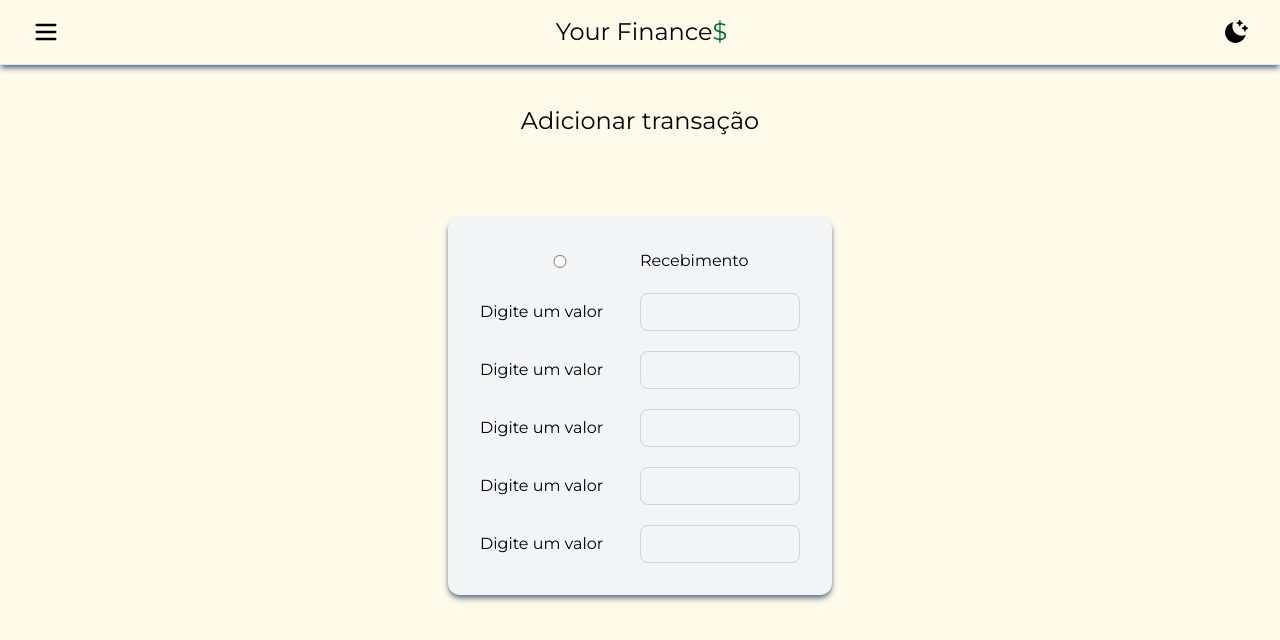
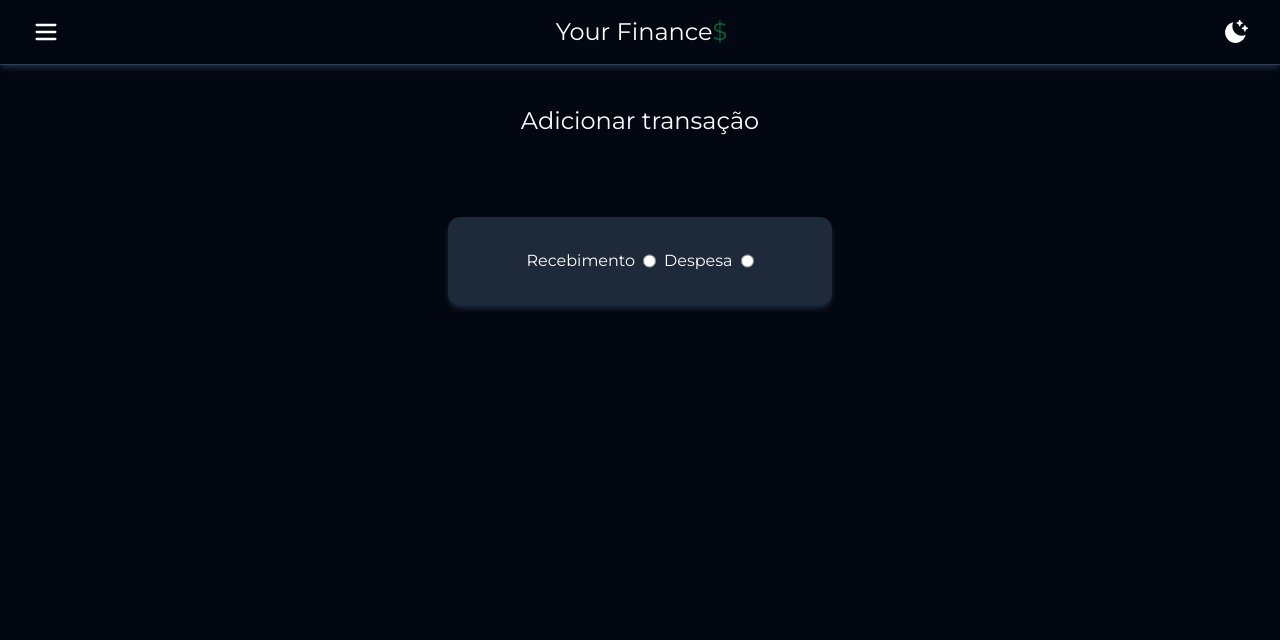
Before and after one commit to mhre1s/Your-Finance-, a React (Vite) app: page /newtransaction in a window 1280 px wide. Shown: the top 640 px of the page. Built offline with nearby package versions, Linux system fonts and the light colour scheme.

Commit message:
dark theme bug fix

```diff
--- a/src/Components/Header.jsx
+++ b/src/Components/Header.jsx
@@ -1,4 +1,4 @@
-import React, { useState } from 'react';
+import React, { useEffect, useState } from 'react';
 import {Menu, BarChart, LayoutDashboard, Coins, PlusCircle} from 'lucide-react'
 import { XMarkIcon } from '@heroicons/react/24/solid';
 import { RiMoonClearFill, RiSunFill} from 'react-icons/ri';
@@ -9,16 +9,21 @@ import { NavLink } from 'react-router';
 const Header = () => {
   const [theme, setTheme] = useState('light')
   const [sideBar, setSideBar] = useState(false)
-  const changeTheme = (e)=>{
-    e.preventDefault()
+
+  useEffect(()=>{
     if(theme === 'light'){
       document.documentElement.classList.add('dark')
-      setTheme('dark')
+
     }
     else{
       document.documentElement.classList.remove('dark')
-      setTheme('light')
+
     }
+  },[theme])
+
+  const changeTheme = (e)=>{
+    e.preventDefault()
+    setTheme(theme === 'light' ? 'dark' : 'light')
   }
   const handleSideBar = () =>{
     if(!sideBar){
--- a/src/pages/NewTransaction.jsx
+++ b/src/pages/NewTransaction.jsx
@@ -4,22 +4,26 @@ import Header from '../Components/Header'
 const NewTransaction = () => {
   const [transactionType, setTransactionType] = useState('')
 
-  const activateInput =(e)=>{
-    e.preventDefault()
-    setNewInput('activated')
-
-  }
   return (
     <div className='bg-amber-50 dark:bg-gray-950 min-h-screen flex flex-col'>
         <Header/>
         <h2 className='text-center text-2xl mt-10 dark:text-white'>Adicionar transação</h2>
         <div className='flex justify-center mt-20'>
           <form className='grid grid-cols-2 items-center w-96 gap-y-5 p-8 shadow-slate-500 dark:shadow-slate-800 bg-gray-100 shadow-md dark:bg-gray-800 rounded-xl'>
-              <input type="radio" name="transaction-type" id="incoming" value="Recebimento" />
-              <label htmlFor="incoming">
-                <span className='dark:text-white'>Recebimento</span>
-              </label>
-              <label htmlFor="value">
+              <div className=' flex justify-center col-span-2 gap-2'>
+                <label htmlFor="incoming">
+                  <span className='dark:text-white'>Recebimento</span>
+                </label>
+                <input type="radio" name="transaction-type" id="incoming" value="recebimento" onChange={(e) => setTransactionType(e.target.value)} />
+                <label htmlFor="expenses">
+                  <span className='dark:text-white'>Despesa</span>
+                </label>
+                <input type="radio" name="transaction-type" id="expenses" value="despesa" onChange={(e) => setTransactionType(e.target.value)} />
+              </div>
+
+              {transactionType === 'recebimento' && (
+                <>
+                <label htmlFor="value">
                 <span className='dark:text-white'>Digite um valor</span>
               </label>
               <input className='border-slate-300 border-1 dark:text-white dark:border-1 text-center
@@ -54,6 +58,9 @@ const NewTransaction = () => {
                 dark:border-slate-700 rounded-lg p-1.5
                   [&::-webkit-inner-spin-button]:appearance-none [&::-webkit-outer-spin-button]:appearance-none focus:outline-0'
                 type="number" name="value" id="value" />
+                </>
+
+              )}
 
           </form>
         </div>
```
